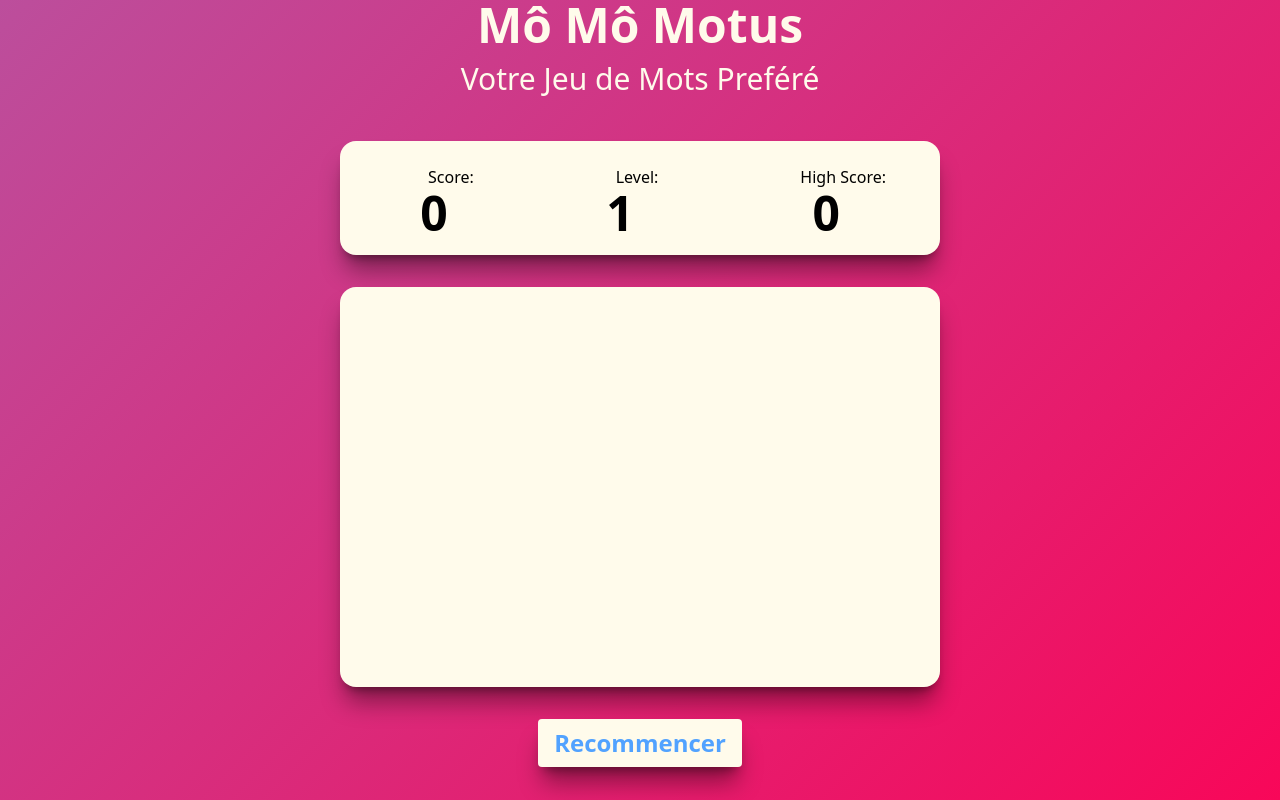
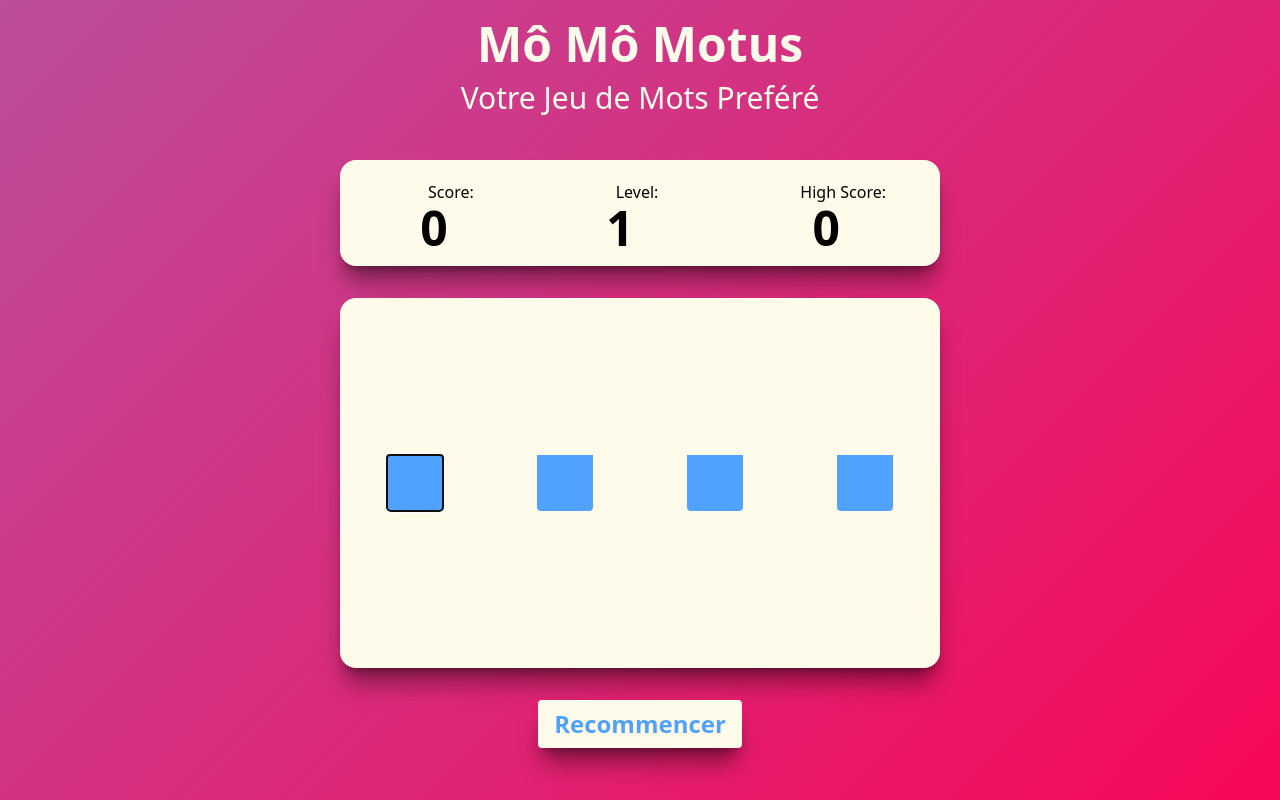
Before and after one commit to AbakarLol/Motus, a React (Vite) app in the folder Frontend/: page / in a window 1280 px wide. Built offline with nearby package versions, Linux system fonts and the light colour scheme; some icons are missing.

Commit message:
add letters inputs

```diff
--- a/Frontend/src/components/Board.jsx
+++ b/Frontend/src/components/Board.jsx
@@ -11,7 +11,7 @@ export default function Board(){
     const [hightScore, setHight] = useState(0)
 
     return(
-        <div className="card h-1/7 w-full ">
+        <div className="card md:h-1/12 lg:h-1/7 h-1/5 w-full ">
             <div className='scores'>
                 <div className ="scores-label" ><EmojiEventsIcon fontSize='large' className='text-amber-400 text-3xl' /> Score:</div>
                 <div className='scores-value'> {score} </div>
--- a/Frontend/src/components/Field.jsx
+++ b/Frontend/src/components/Field.jsx
@@ -1,7 +1,12 @@
 export default function Field(){
     return(
 
-        <div className="card md:h-1/2 md:w-150 w-full h-1/3">
+        <div className="card lg:h-1/2 md:w-150 w-full  h-1/3">
+            <input className="letter-input" type="text" maxLength="1"  autoFocus />
+            <input className="letter-input" type="text" maxLength="1"   />
+            <input className="letter-input" type="text" maxLength="1"   />
+            <input className="letter-input" type="text" maxLength="1"   />
+
 
         </div>
     )
--- a/Frontend/src/index.css
+++ b/Frontend/src/index.css
@@ -19,13 +19,16 @@ body{
         @apply flex justify-around items-center  bg-amber-50 rounded-2xl shadow-xl/40
     }
     .main{
-        @apply flex flex-col items-center justify-center gap-8 h-screen w-full
+        @apply flex flex-col items-center justify-start gap-8 h-screen w-full p-5
     }
     .scores-label {
         @apply flex justify-between items-end gap-1
     }
     .scores-value{
         @apply text-5xl text-center font-bold
+    }
+    .letter-input{
+        @apply bg-blue-400 border-none h-14 w-14 text-white text-4xl font-bold text-center rounded-b-sm
     }
 }
 
```
